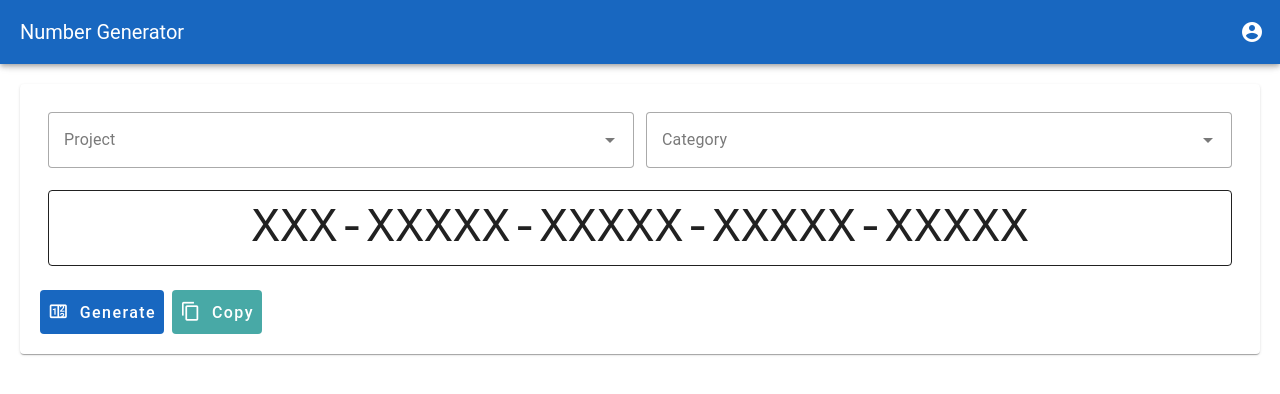
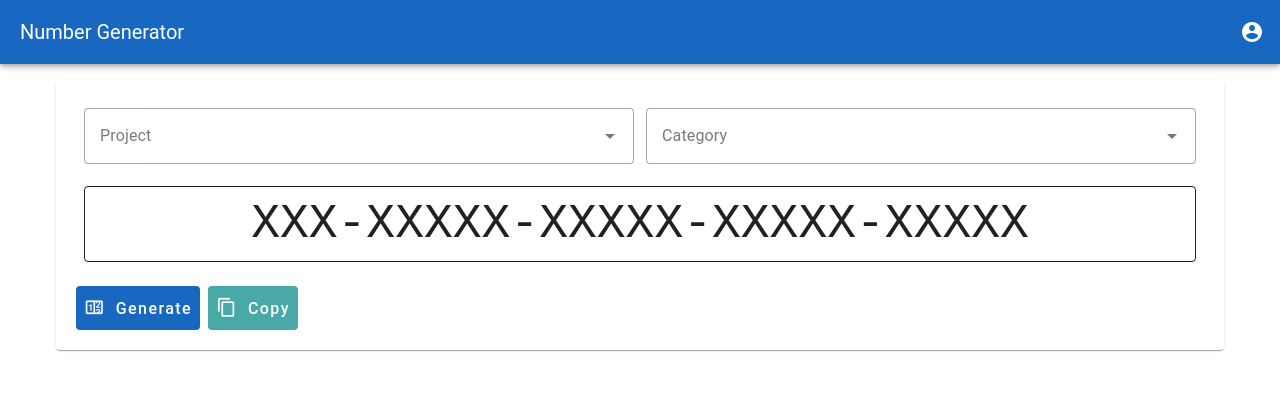
Before and after one commit to ikkowy/numgen, a Vue app in the folder ui/: page / in a window 1280 px wide. Shown: the top 394 px of the page. Built offline with nearby package versions, Linux system fonts and the light colour scheme.

Commit message:
Use Vue Router

```diff
--- a/ui/package.json
+++ b/ui/package.json
@@ -14,6 +14,7 @@
     "@mdi/font": "7.4.47",
     "roboto-fontface": "*",
     "vue": "^3.4.31",
+    "vue-router": "^4.5.0",
     "vuetify": "^3.6.14"
   },
   "devDependencies": {
--- a/ui/src/App.vue
+++ b/ui/src/App.vue
@@ -1,6 +1,5 @@
 <template>
   <v-app>
-    <v-main class="pa-5">
     <v-app-bar color="primary">
       <v-app-bar-title style="user-select: none">
         Number Generator
@@ -30,13 +29,14 @@
         </v-menu>
       </template>
     </v-app-bar>
+
     <v-main>
-        <number-generator />
-      </v-main>
+      <v-container>
+        <router-view />
+      </v-container>
     </v-main>
   </v-app>
 </template>
 
 <script setup lang="ts">
-import NumberGenerator from '@/components/NumberGenerator.vue';
 </script>
--- /dev/null
+++ b/ui/src/pages/Home.vue
@@ -0,0 +1,7 @@
+<template>
+  <number-generator />
+</template>
+
+<script setup lang="ts">
+import NumberGenerator from '@/components/NumberGenerator.vue';
+</script>
--- /dev/null
+++ b/ui/src/router/routes.ts
@@ -0,0 +1,6 @@
+export default [
+  {
+    path: '/',
+    component: () => import('@/pages/Home.vue')
+  }
+];
```
Also changed, not shown: ui/src/main.ts (+10 -0 lines), 1 other file (tests, documents, lock files or other folders). Lines whose indentation alone changed are shown as unchanged.
